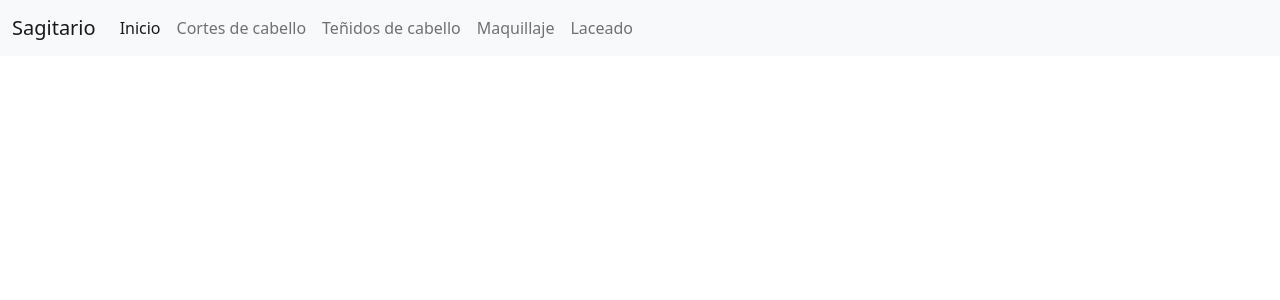
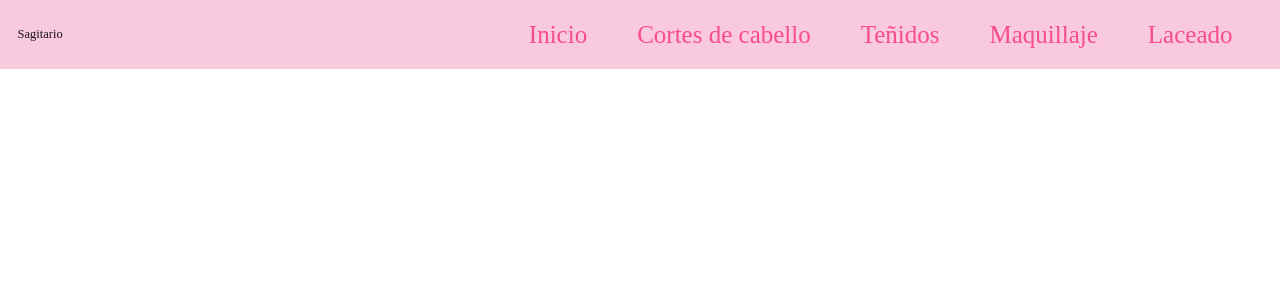
Before and after one commit to marisolkarina/ecommercePachauri, a React (Create React App) app: page / in a window 1280 px wide. Shown: the top 300 px of the page. Built offline with nearby package versions, Linux system fonts and the light colour scheme.

Commit message:
incluyendo NavBar a colores

```diff
--- a/src/App.css
+++ b/src/App.css
@@ -2,37 +2,50 @@
   text-align: center;
 }
 
-.App-logo {
-  height: 40vmin;
-  pointer-events: none;
+@import url("https://fonts.googleapis.com/css2?family=Cantarell:wght@700&family=Concert+One&family=Lato:wght@300;400;700&family=Permanent+Marker&display=swap");
+* {
+  padding: 0;
+  margin: 0;
+  font-family: "Lato", sans-serif;
 }
 
-@media (prefers-reduced-motion: no-preference) {
-  .App-logo {
-    animation: App-logo-spin infinite 20s linear;
+html {
+  font-size: 62.5%;
+}
+
+body {
+  background-color: #F2EADF;
+}
+
+.bg-rosa {
+  background-color: rgba(247, 179, 207, 0.7);
+}
+
+.color-fucsia {
+  color: #F84D8C;
+}
+
+.botonera {
+  font-size: 2rem;
+}
+  .botonera li:hover {
+    background-color: #F2EADF;
+  }
+  .botonera li a {
+    font-family: "Permanent Marker", cursive;
+    text-decoration: none;
+  }
+    .botonera li a:hover {
+      color: #000000;
+    }
+
+@media (min-width: 576px) {
+  .botonera {
+    font-size: 2.5rem;
   }
 }
 
-.App-header {
-  background-color: #282c34;
-  min-height: 100vh;
-  display: flex;
-  flex-direction: column;
-  align-items: center;
-  justify-content: center;
-  font-size: calc(10px + 2vmin);
-  color: white;
+.navbar-brand {
+  font-size: 2.8rem;
+  font-family: "Permanent Marker", cursive;
 }
-
-.App-link {
-  color: #61dafb;
-}
-
-@keyframes App-logo-spin {
-  from {
-    transform: rotate(0deg);
-  }
-  to {
-    transform: rotate(360deg);
-  }
-}
--- a/src/components/navBar.js
+++ b/src/components/navBar.js
@@ -1,20 +1,32 @@
 const NavBar = () => {
     return (
     <>
-        <nav className="navbar navbar-expand-lg bg-light">
+        <nav className="navbar navbar-expand-lg navbar-light bg-rosa">
             <div className="container-fluid">
-                <a className="navbar-brand" href="#">Sagitario</a>
+
+                <a className="navbar-brand ms-3 color-fucsia" href="#">Sagitario</a>
+
                 <button className="navbar-toggler" type="button" data-bs-toggle="collapse" data-bs-target="#navbarNavAltMarkup" aria-controls="navbarNavAltMarkup" aria-expanded="false" aria-label="Toggle navigation">
                     <span className="navbar-toggler-icon"></span>
                 </button>
                 <div className="collapse navbar-collapse" id="navbarNavAltMarkup">
-                    <div className="navbar-nav">
-                        <a className="nav-link active" aria-current="page" href="#">Inicio</a>
-                        <a className="nav-link" href="#">Cortes de cabello</a>
-                        <a className="nav-link" href="#">Teñidos de cabello</a>
-                        <a className="nav-link" href="#">Maquillaje</a>
-                        <a className="nav-link" href="#">Laceado</a>
-                    </div>
+                    <ul className="navbar-nav ms-auto mb-2 mb-lg-0 botonera">
+                        <li className="me-lg-5 p-3 text-center">
+                            <a className="color-fucsia" aria-current="page" href="#">Inicio</a>
+                        </li>
+                        <li className="me-lg-5 p-3 text-center">
+                            <a className="color-fucsia" aria-current="page" href="#">Cortes de cabello</a>
+                        </li>
+                        <li className="me-lg-5 p-3 text-center">
+                            <a className="color-fucsia" aria-current="page" href="#">Teñidos</a>
+                        </li>
+                        <li className="me-lg-5 p-3 text-center">
+                            <a className="color-fucsia" aria-current="page" href="#">Maquillaje</a>
+                        </li>
+                        <li className="me-lg-5 p-3 text-center">
+                            <a className="color-fucsia" aria-current="page" href="#">Laceado</a>
+                        </li>
+                    </ul>
                 </div>
             </div>
         </nav>
```
